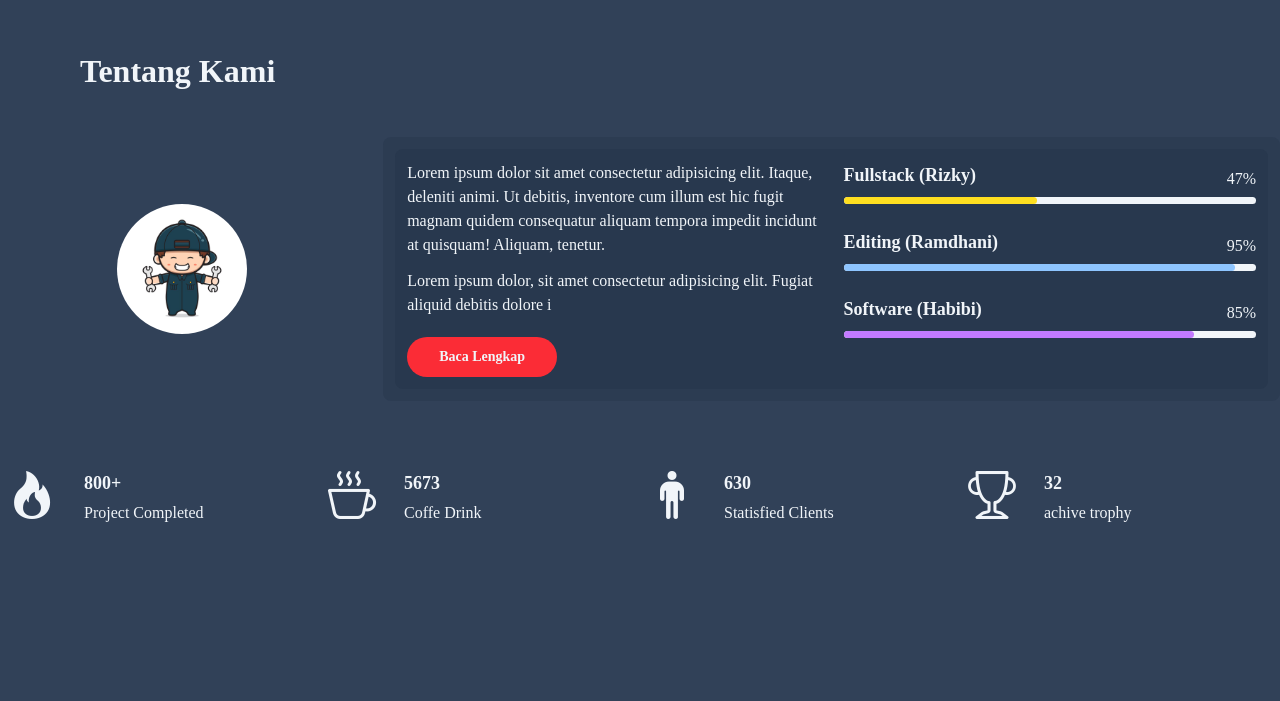
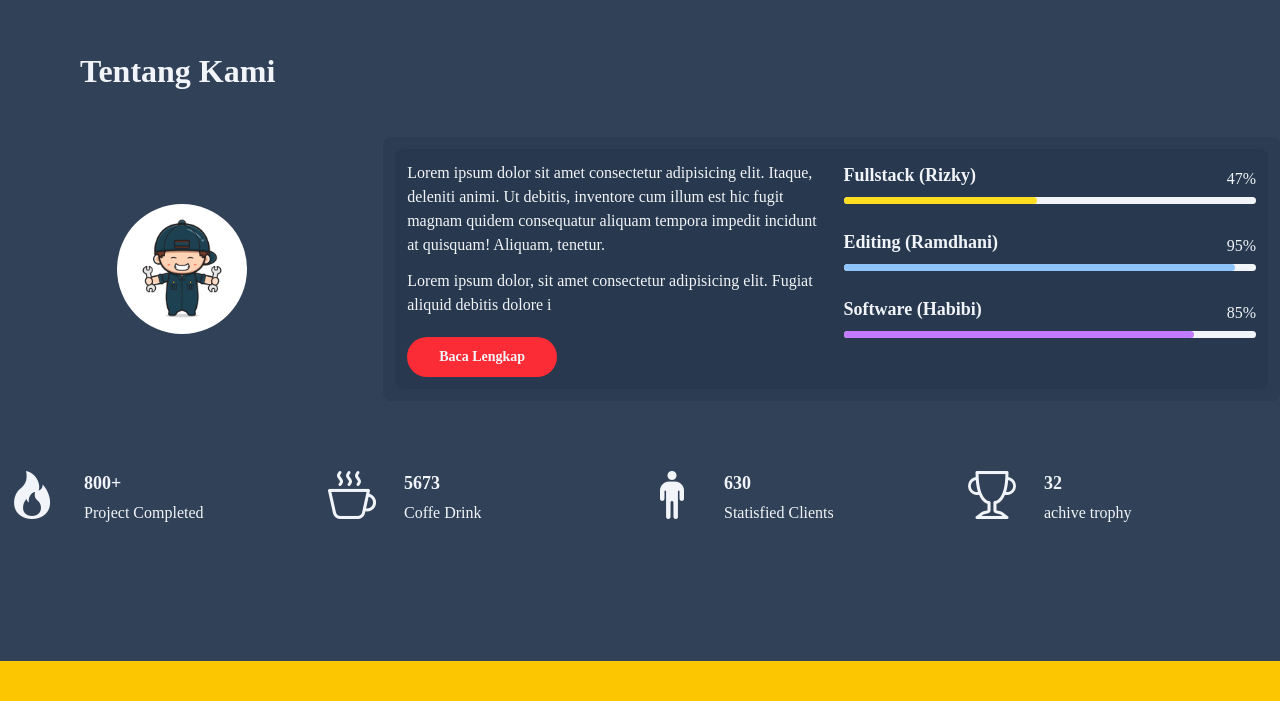
Before and after one commit to Bills-6/Landing-page-babon.com, a plain HTML site: page index.html in a window 1280 px wide. Shown: the part 765-1466 px from the top of the page. Before the commit the page ends 1426 px from the top, so only its background shows below. Drawn offline with nearby package versions, Linux system fonts and the light colour scheme; a web font is replaced by a local one.

Commit message:
update: add services page

```diff
--- a/index.html
+++ b/index.html
@@ -114,9 +114,10 @@
 						<span class="text-md">achive trophy</span>
 					</div>
 				</div>
-
 			</div>
 		</section>
+
+		<section class="py-5 bg-yellow-400" id="service-page"></section>
 	</div>
 </body>
 </html>
```
